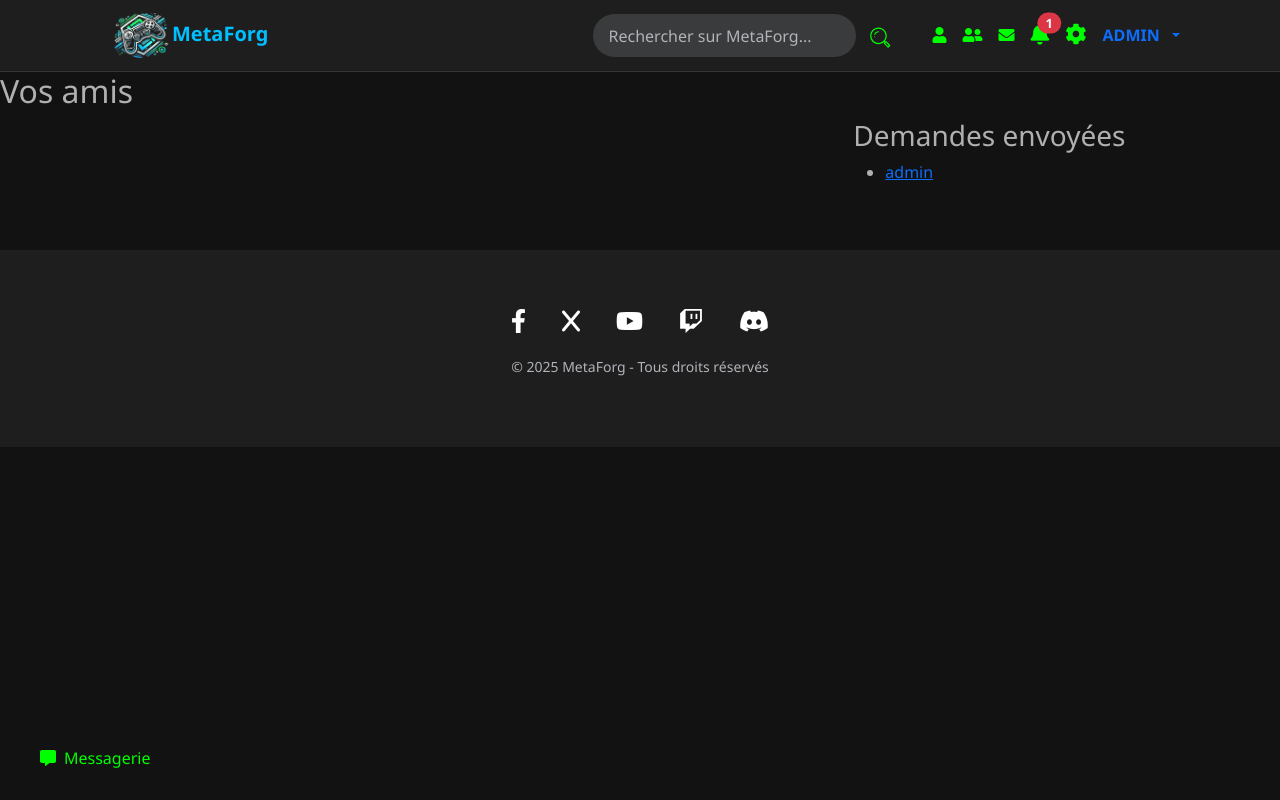
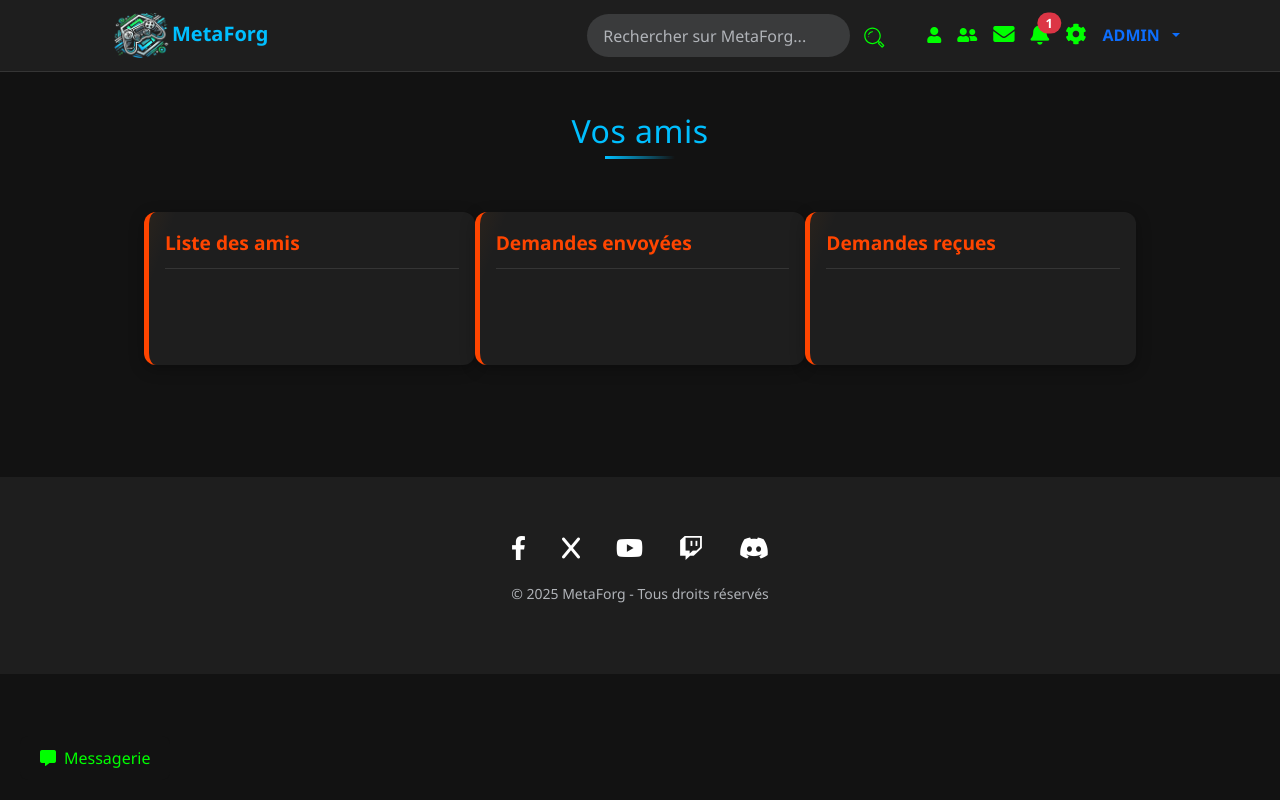
Before and after one commit to ATFsaadi/metaforg, a PHP site: page /metaforg/pages/amis.php in a window 1280 px wide. Run offline with PHP 8.4, Linux system fonts and the light colour scheme; a user stored in the database is signed in; data comes from the database, SQL or seed files in the repository; tables that the repository leaves empty hold one stand-in row (values such as "Sample post").

Commit message:
liste-amis+css

```diff
--- a/includes/header-PG.php
+++ b/includes/header-PG.php
@@ -91,9 +91,15 @@
             <a href="../pages/amis.php" class="text-decoration-none me-3">
                 <i class="fas fa-user-friends"></i>
             </a>
-            <a href="../pages/messages.php" class="text-decoration-none me-3">
-                <i class="fas fa-envelope" style=""></i>
-            </a>
+          <a href="../pages/messages.php" class="text-decoration-none me-3 position-relative">
+    <i class="fas fa-envelope fa-lg"></i>
+    <?php if ($nb_msgs > 0): ?>
+        <span class="position-absolute top-0 start-100 translate-middle badge rounded-pill bg-danger">
+            <?= $nb_msgs ?>
+        </span>
+    <?php endif; ?>
+</a>
+
             <a href="../pages/notifications.php" class="text-decoration-none me-3 position-relative">
     <i class="fas fa-bell fa-lg"></i>
     <?php if ($nb_notifications > 0): ?>
--- a/includes/mini-messagerie.php
+++ b/includes/mini-messagerie.php
@@ -1,13 +1,28 @@
+<?php
+// Calculer le nombre de messages non lus
+$nb_non_lus = 0;
+if (isset($_SESSION['id_u'])) {
+    $user_id = $_SESSION['id_u'];
+    $req = $bdd->prepare("SELECT COUNT(*) FROM envoyer WHERE id_recept = :uid AND lu = 0");
+    $req->execute(['uid' => $user_id]);
+    $nb_non_lus = $req->fetchColumn();
+}
+?>
 
-<!-- Bouton Messagerie -->
 <button
     id="chatButton"
     onclick="toggleChat()"
-    class="btn btn-primary position-fixed d-flex align-items-center"
+    class="btn btn-primary position-fixed d-flex align-items-center position-relative"
     style="bottom: 20px; left: 20px; z-index: 1050; padding: 10px 20px; border-radius: 8px;">
-    <i class="fas fa-comment-alt me-2"></i>
+
+    <!-- Icône colorée si messages non lus -->
+    <i class="fas fa-comment-alt me-2 <?= $nb_non_lus > 0 ? 'text-danger' : '' ?>"></i>
+
     Messagerie
 </button>
+
+
+
 
 <!-- Panneau Messagerie -->
 <div
--- a/pages/amis.php
+++ b/pages/amis.php
@@ -25,7 +25,7 @@
 $query->execute(['user_id' => $user_id]);
 $amis = $query->fetchAll();
 
-// Récupérer les demandes en attente
+// Récupérer les demandes envoyées en attente
 $query_pending = $bdd->prepare("
     SELECT users.id_u, users.login
     FROM amis
@@ -35,38 +35,50 @@
 ");
 $query_pending->execute(['user_id' => $user_id]);
 $amis_pending = $query_pending->fetchAll();
+
+// Récupérer les demandes reçues en attente
+$query_received = $bdd->prepare("
+    SELECT users.id_u, users.login
+    FROM amis
+    JOIN users ON users.id_u = amis.utilisateur_id
+    WHERE amis.ami_id = :user_id
+    AND amis.statut = 'en_attente'
+");
+$query_received->execute(['user_id' => $user_id]);
+$amis_received = $query_received->fetchAll();
 ?>
+<h2 class="section-title text-center">Vos amis</h2>
 
-<h2>Vos amis</h2>
-<div class="d-flex">
-    <div class="col-8">
-        <ul>
-            <?php foreach ($amis as $ami): ?>
-                <li>
-                    <a href="profil.php?id=<?= urlencode($ami['id_u']) ?>">
-                        <?= htmlspecialchars($ami['login']) ?>
-                    </a>
-                </li>
-            <?php endforeach; ?>
-        </ul>
+<div class="container">
+  <div class="row g-4"> <!-- g-4 ajoute l'espace entre colonnes et rangées -->
+    <!-- Bloc Amis -->
+    <div class="publication-card col-md-4 p-3">
+      <div class="post-header">Liste des amis</div>
+      <ul class="post-content">
+        <!-- contenu -->
+      </ul>
     </div>
 
-    <div class="col-4">
-        <h3>Demandes envoyées</h3>
-        <ul>
-            <?php if (empty($amis_pending)): ?>
-                <li>Aucune demande en attente.</li>
-            <?php else: ?>
-                <?php foreach ($amis_pending as $pending): ?>
-                    <li>
-                        <a href="profil.php?id=<?= urlencode($pending['id_u']) ?>">
-                            <?= htmlspecialchars($pending['login']) ?>
-                        </a>
-                    </li>
-                <?php endforeach; ?>
-            <?php endif; ?>
-        </ul>
+    <!-- Bloc Demandes envoyées -->
+    <div class="publication-card col-md-4 p-3">
+      <div class="post-header">Demandes envoyées</div>
+      <ul class="post-content">
+        <!-- contenu -->
+      </ul>
     </div>
+
+    <!-- Bloc Demandes reçues -->
+    <div class="publication-card col-md-4 p-3">
+      <div class="post-header">Demandes reçues</div>
+      <ul class="post-content">
+        <!-- contenu -->
+      </ul>
+    </div>
+  </div>
 </div>
-<?php include "../includes/mini-messagerie.php"; ?>
-<?php include '../includes/footer.php'; ?>
+
+
+<?php
+include "../includes/mini-messagerie.php";
+include '../includes/footer.php';
+?>
```
Also changed, not shown: includes/header.php (+9 -3 lines), pages/accepter_ami.php (+5 -12 lines), pages/messages.php (+27 -0 lines).
